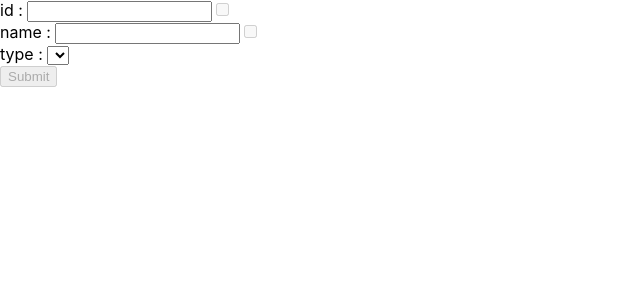
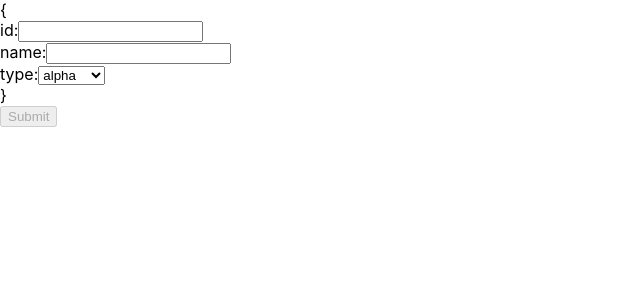
Before and after one commit to MauriClaudio/json-typescript, a React (Create React App) app: page / in a window 1280 px wide. Shown: the top 300 px of the page, without its empty margins (0-640 px from the left). Built offline with nearby package versions, Linux system fonts and the light colour scheme; data requests are answered from the project's data file.

Commit message:
proposta

```diff
--- a/src/3_prova_json/AppProva.tsx
+++ b/src/3_prova_json/AppProva.tsx
@@ -1,24 +1,34 @@
 import React, { useEffect, useState } from "react"
 import axios from "axios"
-
+import jsonconfig from "../config.json"
 import { InputProva } from "./InputProva"
 
 const SERVER_ADDRES:string = "http://localhost:8000/"
 
-type ConfigAll = { id: number; name: string; type: string; defaultValue: string; }
+type Element = {
+    id: number;
+    name: string;
+    type: string;
+    defaultValue?: string;
+    unique?: boolean;
+    tag: string,
+    values?: string[];
+}
 
-type AllValue = {
-    name: string;
-    value: string;
+type Config = {
+    mastertype: string;
+    elements: Element[];
 }
 
 function App () {
-    const [configAll, setConfigAll] = useState<ConfigAll[]>([])
+    const [config, setConfig] = useState<Config>({mastertype:"object", elements:[]})
     const handleGet = async() => {
-        const {data} = await axios.get(SERVER_ADDRES + "config_all")
-        setConfigAll(data)
-    }; useEffect(() => {handleGet()},[])
-
+        //const {data} = await axios.get(SERVER_ADDRES + "config_all")
+        setConfig(jsonconfig)
+    };
+    useEffect(() => {
+        handleGet()
+    },[])
 
     const handlePost = async() => {
         //manca la dinamicita
@@ -31,9 +41,9 @@ function App () {
     }
 
     const [isDisabled, setIsDisabled] = useState<boolean>(true)
-    function handleAbleSubmit () {
+    /*function handleAbleSubmit () {
         let i:boolean = false
-        configAll.some((item:ConfigAll) => {
+        config.elements.some((item:Element) => {
             if(document.getElementById("check_" + item.name)){
                 const element:any = document.getElementById("check_" + item.name)
                 if(!element.checked){
@@ -43,12 +53,18 @@ function App () {
         })
         setIsDisabled(i)
         console.log(isDisabled)
-    }
+    }*/
 
     return (<form onSubmit={handlePost}>
-        {configAll.map((item:ConfigAll) =>
-            <InputProva key={item.name} configAll={item} link={SERVER_ADDRES} onChange={handleAbleSubmit}/>
+        {config.mastertype === "object" && "{"}
+        {config.mastertype === "list" && "["}
+        <br/>
+        {config.elements.map((item:Element) =>
+            <InputProva key={item.name} element={item} onChange={() => {}} />
         )}
+        {config.mastertype === "object" && "}"}
+        {config.mastertype === "list" && "]"}
+        <br/>
         <input type="submit" disabled={isDisabled}/>
     </form>)
 }
--- a/src/3_prova_json/InputProva.tsx
+++ b/src/3_prova_json/InputProva.tsx
@@ -2,11 +2,19 @@ import React, { createElement, useEffect, useState } from "react"
 import axios from "axios"
 import { PJson } from "../types/PJson";
 
-type ConfigAll = { id:number; name: string; type: string; defaultValue: string; }
+type Element = {
+    id: number;
+    name: string;
+    type: string;
+    defaultValue?: string;
+    unique?: boolean;
+    tag: string,
+    values?: string[];
+}
 
 type props = {
-    configAll: ConfigAll
-    link: string
+    element: Element
+    //link: string
     onChange: () => void
 }
 
@@ -21,19 +29,22 @@ type config = {
     }]
 }
 
-export const InputProva = ({configAll, link, onChange}:props) => {
-    const [config, setConfig] = useState<config>({tag:"div"})
-    const [pjson, setPjson] = useState<PJson[]>([])
-    const handleGetConfig = async() => {
+export const InputProva = ({element, onChange}:props) => {
+    //const [isValid, setIsValid] = useState<boolean>(element.unique ? true : false);
+    //const [config, setConfig] = useState<config>({tag:"div"})
+    //const [pjson, setPjson] = useState<PJson[]>([])
+    /*const handleGetConfig = async() => {
         const {data} = await axios.get(link + "config_" + configAll.name)
         setConfig(data)
-    }; useEffect(() => {handleGetConfig()},[])
-    const handleGetPjson = async() => {
+    };*/
+    //useEffect(() => {handleGetConfig()},[])
+    /*const handleGetPjson = async() => {
         const {data} = await axios.get(link + "PJson")
         setPjson(data)
-    }; useEffect(() => {handleGetPjson()},[])
+    };*/
+    //useEffect(() => {handleGetPjson()},[])
 
-    var [checked, setChecked] = useState<boolean>(false)
+    /*var [checked, setChecked] = useState<boolean>(false)
     function checkUnique (e:any) {
         setChecked(true)
         pjson.some((item:PJson) => {
@@ -46,9 +57,24 @@ export const InputProva = ({configAll, link, onChange}:props) => {
         })
         console.log(checked + configAll.name)
         onChange()
-    }
+    }*/
 
-    return createElement(
+    return(
+    <>
+        {element.name}:
+        {element.tag === 'input' && <input title="ciao"/>}
+        {element.tag === 'select' &&
+            <select title="ciao2" name="cars" id="cars">
+                {element.values?.map((text: string) => <option value={text}>{text}</option>)}
+            </select>
+        }
+        <br/>
+    </>)
+
+
+
+
+    /*createElement(
         "div",
         {},
         configAll.name + " : ",
@@ -69,5 +95,5 @@ export const InputProva = ({configAll, link, onChange}:props) => {
                 checked: checked,
             },
         ) : null,
-    )
+    )*/
 }
--- /dev/null
+++ b/src/config.json
@@ -0,0 +1,32 @@
+{
+    "mastertype": "object",
+    "elements": [
+        {
+            "id": 1,
+            "name": "id",
+            "tag": "input",
+            "type": "number",
+            "defaultValue": "0",
+            "unique": true
+        },
+        {
+            "id": 2,
+            "name": "name",
+            "tag": "input",
+            "type": "text",
+            "defaultValue": "",
+            "unique": true
+        },
+        {
+            "id": 3,
+            "name": "type",
+            "tag": "select",
+            "type": "text",
+            "values": [
+                "alpha",
+                "beta",
+                "gamma"
+            ]
+        }
+    ]
+}
```
Also changed, not shown: src/types.ts (added).
